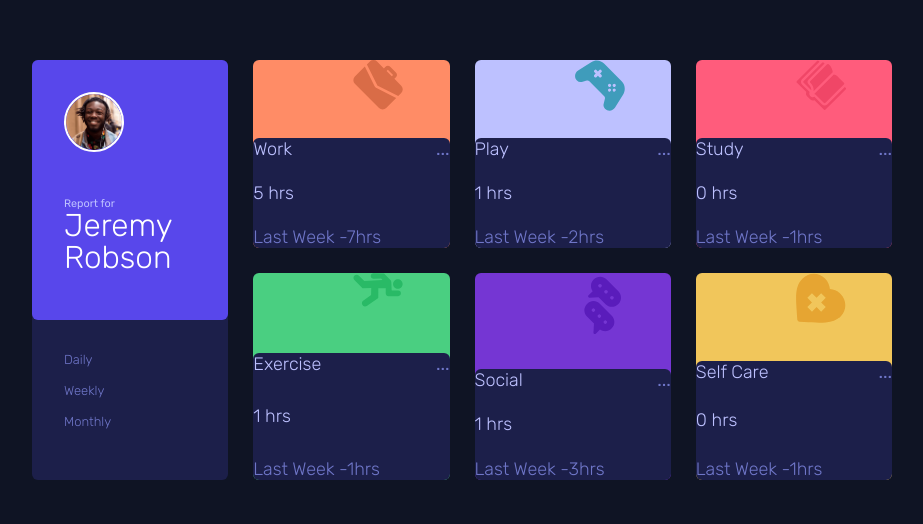
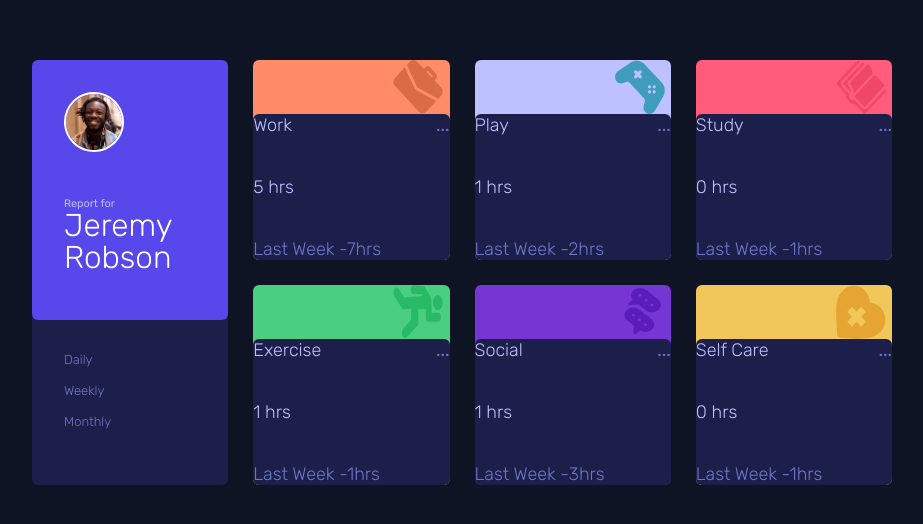
Before and after one commit to CipiVlad/time_tracking_dashboard, a React (Vite) app: page / in a window 1280 px wide. Shown: the part 130-654 px from the top of the page, without its empty margins (178-1101 px from the left). Built offline with nearby package versions, Linux system fonts and the light colour scheme.

Commit message:
styled activity container to match design

```diff
--- a/src/scss/ActivityCard.scss
+++ b/src/scss/ActivityCard.scss
@@ -7,7 +7,7 @@
     border-radius: 6px;
     display: grid;
     grid-template-rows: 1fr 1fr;
-    gap: 1vh;
+    gap: 5vh;
 
 
     .activity_heading_flexbox {
--- a/src/scss/GridLayout.scss
+++ b/src/scss/GridLayout.scss
@@ -103,6 +103,8 @@
             position: relative;
             top: 0;
             left: 100px;
+            left: 140px;
+            height: 54px;
         }
 
         // Activity Containers
```
